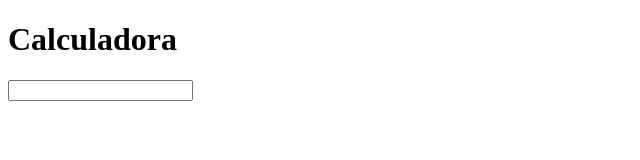
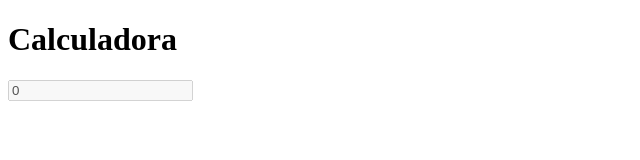
Before and after one commit to Charly1981/calculator, a plain HTML site: page index.html in a window 1280 px wide. Shown: the whole page, without its empty margins (0-640 px from the left). Drawn offline with Linux system fonts and the light colour scheme.

Commit message:
Seguimos

```diff
--- a/index.html
+++ b/index.html
@@ -9,7 +9,7 @@
 <body>
     <h1>Calculadora</h1>
     <div class="calculator">
-        <input class="calculator__screen" type="text"/>
+        <input class="calculator__screen" type="text" value="0" placeholder="" disabled/>
 
     </div>
 
```
